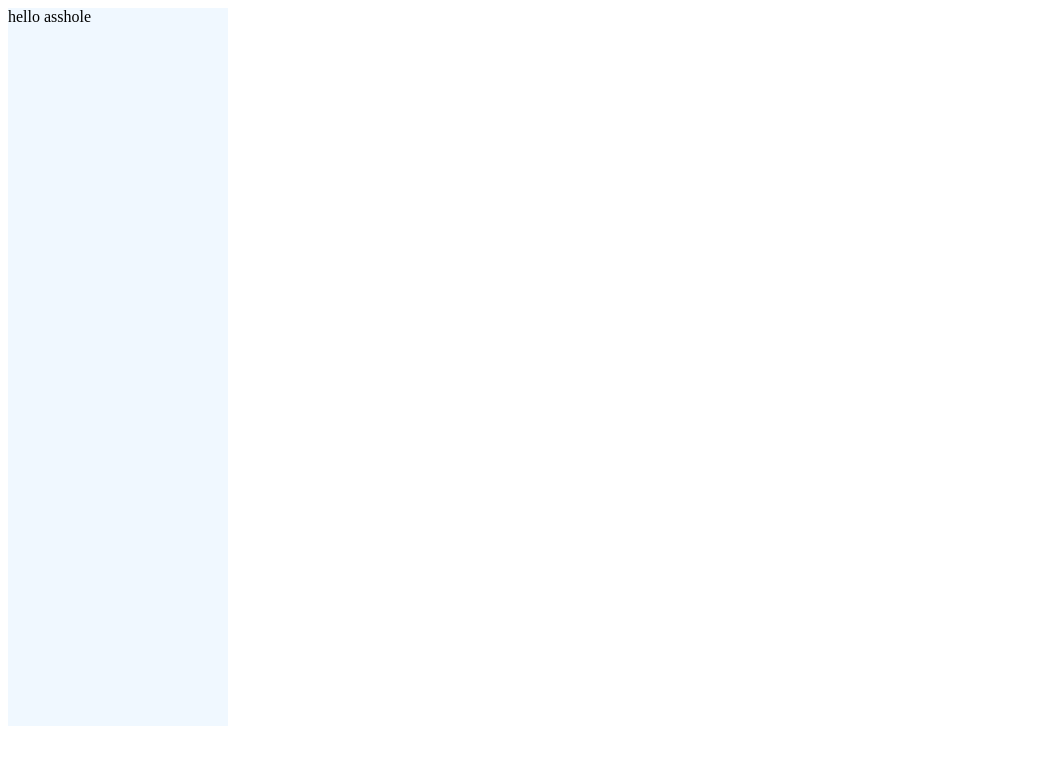
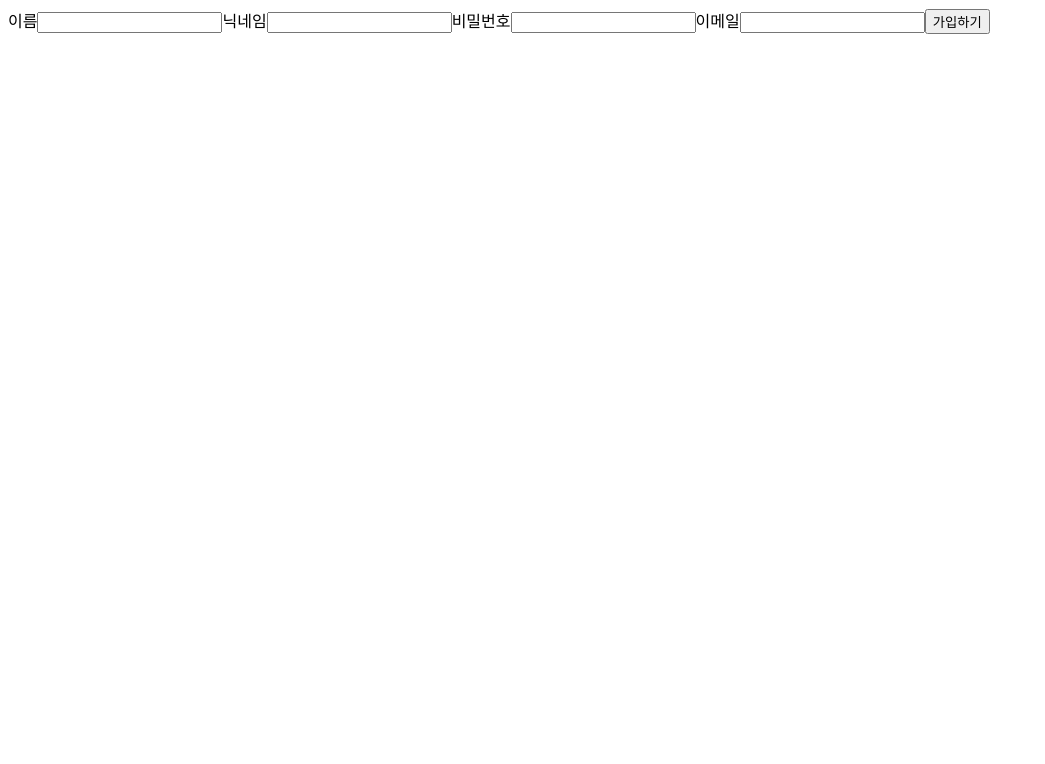
Before and after one commit to ppacman/instagram-clone, a Next.js app: page /signup in a window 1280 px wide. Shown: the top 764 px of the page, without its empty margins (0-1045 px from the left). Built offline with nearby package versions, Linux system fonts and the light colour scheme.

Commit message:
[#4] signUpPage - 파일구조 및 초기설정

```diff
--- a/pages/_app.tsx
+++ b/pages/_app.tsx
@@ -4,8 +4,8 @@ import Layout from '@/components/layout/Layout'
 
 export default function App({ Component, pageProps }: AppProps) {
   return (
-    <Layout>
+
       <Component {...pageProps} />
-      </Layout>
+
   );
 }
--- a/pages/signup/index.tsx
+++ b/pages/signup/index.tsx
@@ -1,5 +1,5 @@
 import type {NextPage} from "next";
-import SignUpForm from "@/components/layout/signupPage/SignUpForm";
+import SignUpForm from "../../src/components/signUpPage/signUpForm";
 
 const Sign : NextPage = () => {
   return <SignUpForm />;
```
Also changed, not shown: src/components/signUpPage/signUpForm.tsx (renamed from src/components/layout/signupPage/SignUpForm.tsx).
